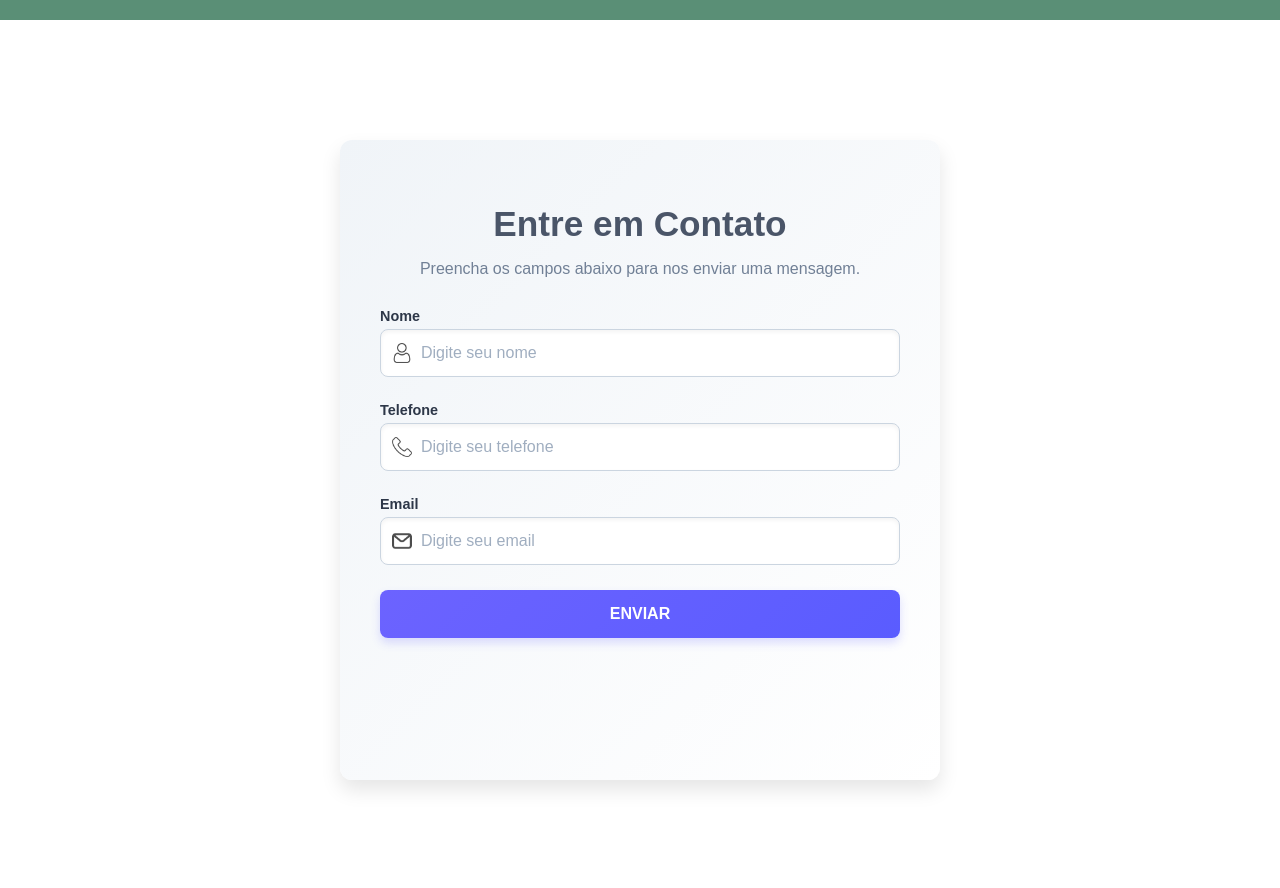
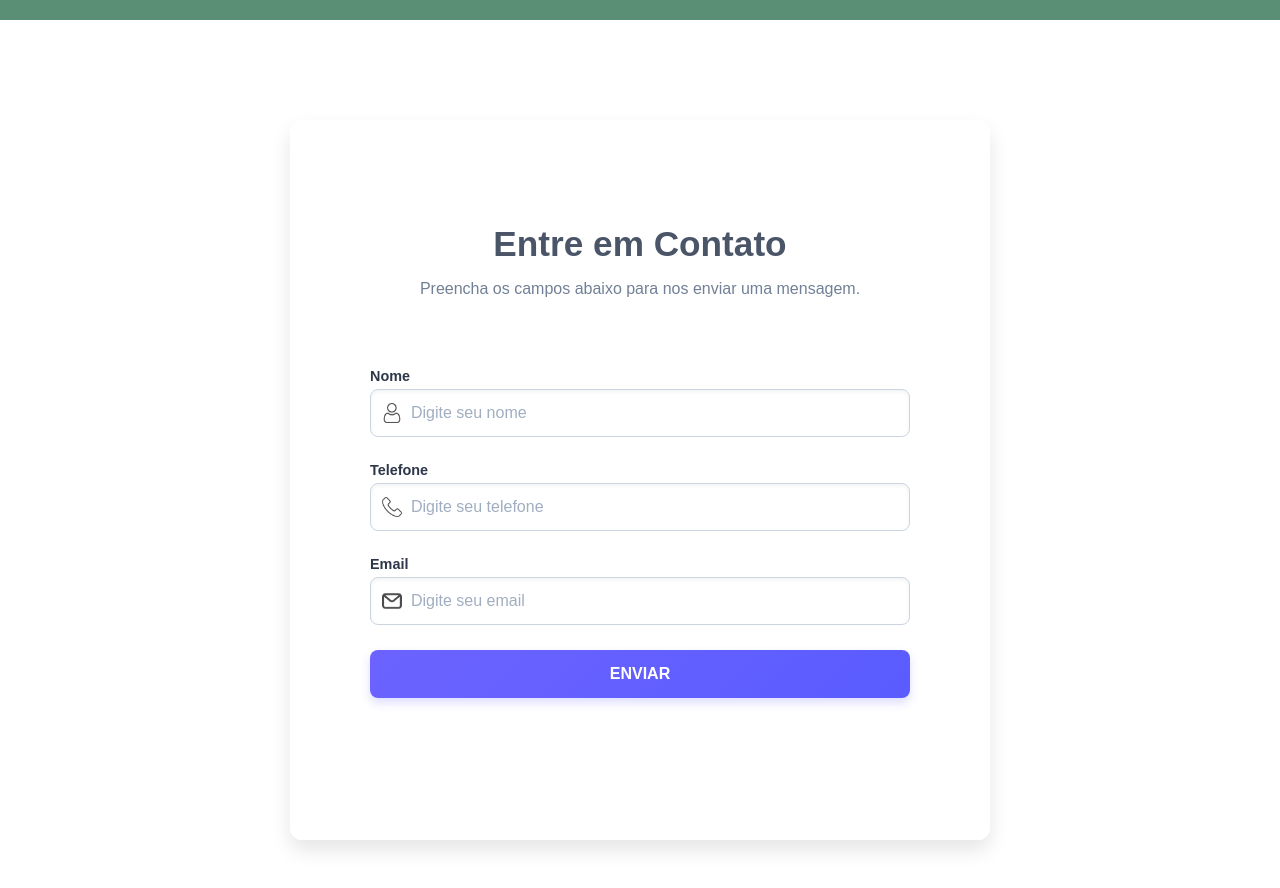
Before and after one commit to ErnandyLucena/MicalPsicologo, a plain HTML site: page index.html in a window 1280 px wide. Shown: the part 4560-5448 px from the top of the page. Drawn offline with Linux system fonts and the light colour scheme.

Commit message:
Add files via upload

```diff
--- a/styles.css
+++ b/styles.css
@@ -473,15 +473,16 @@
 
   .contact-form {
 
-    margin: 120px auto;
+    margin: 100px auto;
     z-index: 100;
     position: relative;
     align-items: center;
-    padding: 40px;
-    height: 80vh;
-    width: 90%;
-    max-width: 600px;
-    background: linear-gradient(135deg, #f0f4f8, #ffffff);
+    padding: 80px;
+    height: 90vh;
+    width: 100%;
+    align-items: center;
+    max-width: 700px;
+    background: linear-gradient(135deg, #ffffff, #ffffff);
     border-radius: 12px;
     box-shadow: 0 10px 20px rgba(0, 0, 0, 0.1);
     text-align: center;
@@ -498,7 +499,7 @@
 .contact-form-header p {
     font-size: 1rem;
     color: #718096;
-    margin-bottom: 30px;
+    margin-bottom: 70px;
 }
 
 .contact-form .form-group {
```
